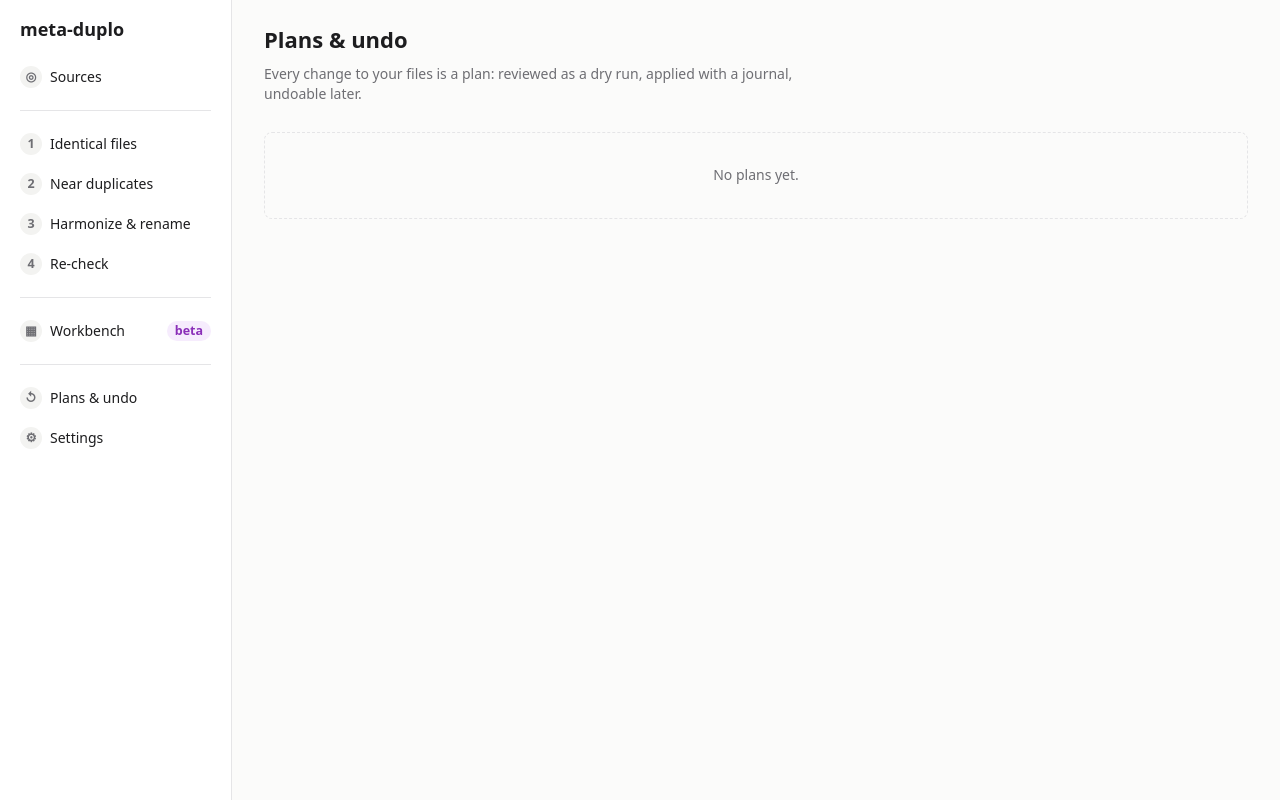
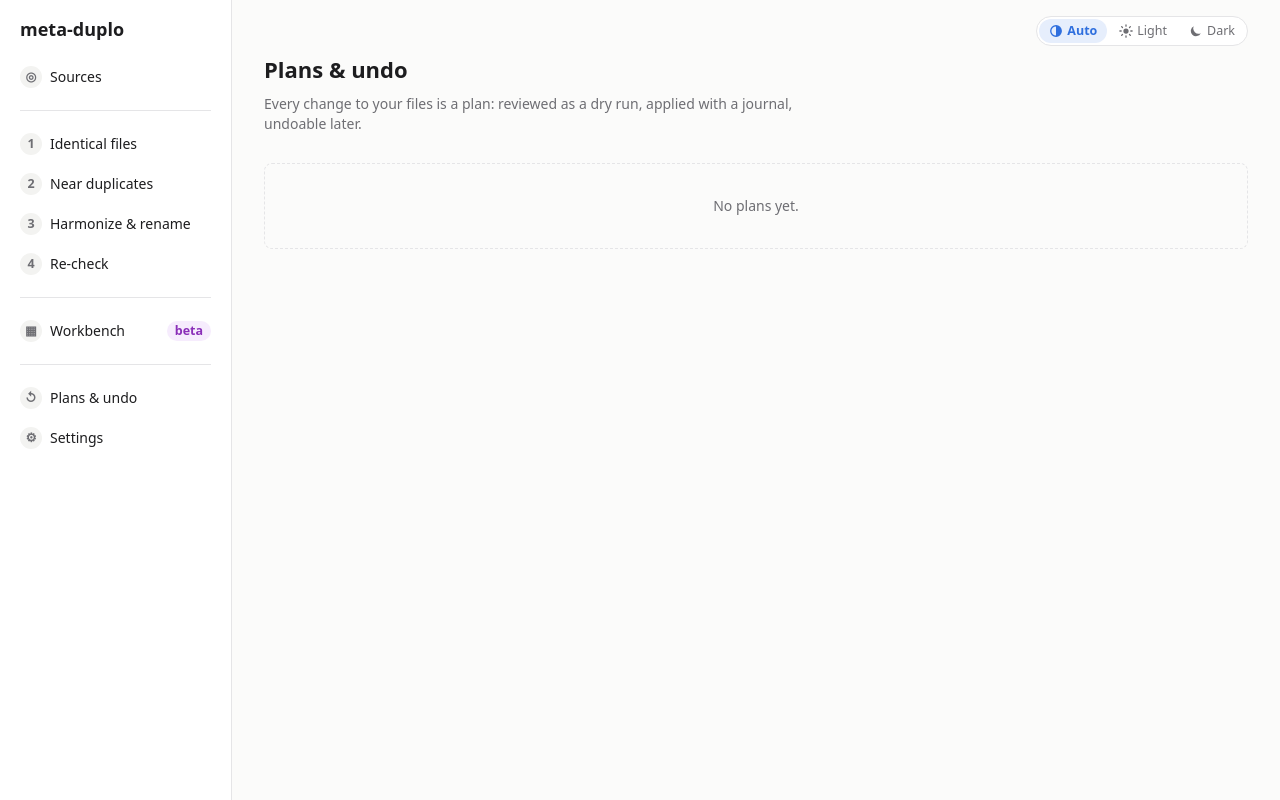
Before and after one commit to umilan/meta-duplo, a FastAPI app: template meta_duplo/web/templates/plans.html in a window 1280 px wide. Run offline with FastAPI, Linux system fonts and the light colour scheme; the template is opened without the code that fills it, so the values that code supplies are empty.

Commit message:
Theme switcher (Auto / Light / Dark) in the top right of every page
- All dark colours in one token block, applied by the system setting or forced via <html data-theme>
- theme.js applies the saved choice before first paint (no flash), Auto follows macOS
- Workbench colours and hover tints moved into the tokens

Co-Authored-By: Claude Opus 5.5 <noreply@anthropic.com>
Claude-Session: https://claude.ai/code/session_01KsNNrBt4TdsEbuzc5RJCGJ

```diff
--- a/meta_duplo/web/static/css/components.css
+++ b/meta_duplo/web/static/css/components.css
@@ -208,8 +208,6 @@
 .status--renumbered { color: var(--band-medium); }
 
 /* workbench (experimental) */
-:root { --edit-bg: #f6ecfd; --edit-text: #8a2fb8; --same: #1f8a4c; --differ: #c62f2f; }
-@media (prefers-color-scheme: dark) { :root { --edit-bg: #33213f; --edit-text: #d59cf5; --same: #4cc27e; --differ: #ff6b6b; } }
 .chip--exp { background: var(--edit-bg); color: var(--edit-text); font-weight: 600; }
 .wb { display: grid; grid-template-columns: minmax(0, 1fr); gap: var(--space-4); align-items: start; }
 .wb--panel { grid-template-columns: minmax(0, 1fr) 340px; }
@@ -254,8 +252,6 @@
 .wbt:not(.wbt--colors) .wbg__sum--same, .wbt:not(.wbt--colors) .wbg__sum--diff { color: var(--muted); }
 .wbr { cursor: pointer; }
 /* hover: row, column and cell tints are overlays, so they work on purple edit cells and group rows too */
-.wbt { --tint: rgb(47 111 222 / 6%); --tint-cell: rgb(47 111 222 / 12%); }
-@media (prefers-color-scheme: dark) { .wbt { --tint: rgb(140 170 255 / 7%); --tint-cell: rgb(140 170 255 / 15%); } }
 .wbt tbody tr:hover > td, .wbt .is-hcol { background-image: linear-gradient(var(--tint), var(--tint)); }
 .wbt tbody tr:hover > td.is-hcol { background-image: linear-gradient(var(--tint), var(--tint)), linear-gradient(var(--tint), var(--tint)); }
 .wbt tbody td:not(.wbt__check):hover { background-image: linear-gradient(var(--tint-cell), var(--tint-cell)); box-shadow: inset 0 0 0 1px color-mix(in srgb, var(--accent) 45%, transparent); }
@@ -311,3 +307,11 @@
 .colcat__item:hover:not([disabled]) { background: var(--accent-soft); }
 .colcat__item[disabled] { color: var(--muted); cursor: default; }
 @media (max-width: 1100px) { .wb--panel { grid-template-columns: minmax(0, 1fr); } }
+
+/* top bar + theme switcher */
+.topbar { display: flex; justify-content: flex-end; margin: calc(-1 * var(--space-2)) 0 var(--space-2); }
+.themeswitch { display: inline-flex; border: 1px solid var(--line); border-radius: 999px; background: var(--surface); padding: 2px; gap: 2px; }
+.themeswitch button { display: inline-flex; align-items: center; gap: 4px; border: 0; background: none; color: var(--muted); font-size: var(--text-sm); padding: 3px 10px; border-radius: 999px; cursor: pointer; }
+.themeswitch button:hover { color: var(--text); }
+.themeswitch button[aria-checked="true"] { background: var(--accent-soft); color: var(--accent); font-weight: 600; }
+.themeswitch svg { width: 14px; height: 14px; }
--- a/meta_duplo/web/static/css/tokens.css
+++ b/meta_duplo/web/static/css/tokens.css
@@ -11,11 +11,26 @@
   --band-low: #d2691f; --band-unknown: #8e8e93; --conflict: #c62f2f;
   --diff: #fff3d6; --keeper: #1f8a4c;
   --shadow: 0 1px 2px rgb(0 0 0 / 6%);
+  --edit-bg: #f6ecfd; --edit-text: #8a2fb8; --same: #1f8a4c; --differ: #c62f2f;   /* workbench */
+  --tint: rgb(47 111 222 / 6%); --tint-cell: rgb(47 111 222 / 12%);              /* hover overlays */
 }
+/* Dark theme: from the system setting unless the switcher forces light, or forced by the switcher.
+   The two blocks must stay identical. */
 @media (prefers-color-scheme: dark) {
-  :root {
+  :root:not([data-theme="light"]) {
     --bg: #161617; --surface: #1f1f21; --surface-2: #29292c; --text: #f2f2f2; --muted: #a1a1a6; --line: #333336;
     --accent: #6a9cf0; --accent-soft: #1e2a40; --on-accent: #0d1220;
     --band-medium: #d9a63a; --diff: #3a3220; --keeper: #4cc27e; --shadow: none;
+    --edit-bg: #33213f; --edit-text: #d59cf5; --same: #4cc27e; --differ: #ff6b6b;
+    --tint: rgb(140 170 255 / 7%); --tint-cell: rgb(140 170 255 / 15%);
   }
 }
+:root[data-theme="dark"] {
+    --bg: #161617; --surface: #1f1f21; --surface-2: #29292c; --text: #f2f2f2; --muted: #a1a1a6; --line: #333336;
+    --accent: #6a9cf0; --accent-soft: #1e2a40; --on-accent: #0d1220;
+    --band-medium: #d9a63a; --diff: #3a3220; --keeper: #4cc27e; --shadow: none;
+    --edit-bg: #33213f; --edit-text: #d59cf5; --same: #4cc27e; --differ: #ff6b6b;
+    --tint: rgb(140 170 255 / 7%); --tint-cell: rgb(140 170 255 / 15%);
+}
+:root[data-theme="light"] { color-scheme: light; }
+:root[data-theme="dark"] { color-scheme: dark; }
--- /dev/null
+++ b/meta_duplo/web/static/js/theme.js
@@ -0,0 +1,20 @@
+// Colour theme: "auto" follows the system, "light"/"dark" are forced via <html data-theme>.
+// Loaded synchronously in <head> so the saved choice applies before the first paint (no flash).
+(() => {
+  const KEY = "meta-duplo-theme";
+  const apply = (mode) => {
+    if (mode === "light" || mode === "dark") document.documentElement.dataset.theme = mode;
+    else delete document.documentElement.dataset.theme;
+  };
+  let saved = "auto";
+  try { saved = localStorage.getItem(KEY) || "auto"; } catch { /* storage blocked: stay on auto */ }
+  apply(saved);
+  window.mdTheme = {
+    get: () => saved,
+    set(mode) {
+      saved = mode;
+      apply(mode);
+      try { mode === "auto" ? localStorage.removeItem(KEY) : localStorage.setItem(KEY, mode); } catch { /* ignore */ }
+    },
+  };
+})();
--- a/meta_duplo/web/templates/base.html
+++ b/meta_duplo/web/templates/base.html
@@ -4,6 +4,7 @@
   <meta charset="utf-8">
   <meta name="viewport" content="width=device-width, initial-scale=1">
   <title>{% block title %}meta-duplo{% endblock %} · meta-duplo</title>
+  <script src="/static/js/theme.js"></script>
   <link rel="stylesheet" href="/static/css/tokens.css">
   <link rel="stylesheet" href="/static/css/base.css">
   <link rel="stylesheet" href="/static/css/layout.css">
@@ -34,6 +35,16 @@
       </ul>
     </nav>
     <main class="main" id="main">
+      <div class="topbar">
+        <div class="themeswitch" role="radiogroup" aria-label="Colour theme" x-data="{ mode: window.mdTheme ? mdTheme.get() : 'auto' }">
+          <button type="button" role="radio" :aria-checked="(mode === 'auto').toString()" @click="mode = 'auto'; mdTheme.set('auto')" title="Follow the system setting">
+            <svg viewBox="0 0 16 16" aria-hidden="true"><circle cx="8" cy="8" r="6" fill="none" stroke="currentColor" stroke-width="1.5"/><path d="M8 2a6 6 0 0 1 0 12z" fill="currentColor"/></svg>Auto</button>
+          <button type="button" role="radio" :aria-checked="(mode === 'light').toString()" @click="mode = 'light'; mdTheme.set('light')" title="Light">
+            <svg viewBox="0 0 16 16" aria-hidden="true"><circle cx="8" cy="8" r="3" fill="currentColor"/><g stroke="currentColor" stroke-width="1.5" stroke-linecap="round"><path d="M8 1v1.5M8 13.5V15M1 8h1.5M13.5 8H15M3 3l1 1M12 12l1 1M3 13l1-1M12 4l1-1"/></g></svg>Light</button>
+          <button type="button" role="radio" :aria-checked="(mode === 'dark').toString()" @click="mode = 'dark'; mdTheme.set('dark')" title="Dark">
+            <svg viewBox="0 0 16 16" aria-hidden="true"><path d="M13.5 10.5A6 6 0 0 1 5.5 2.5a6 6 0 1 0 8 8z" fill="currentColor"/></svg>Dark</button>
+        </div>
+      </div>
       <div id="job">{% if job and job.status == 'running' %}{% include "partials/job.html" %}{% endif %}</div>
       {% block content %}{% endblock %}
     </main>
```
